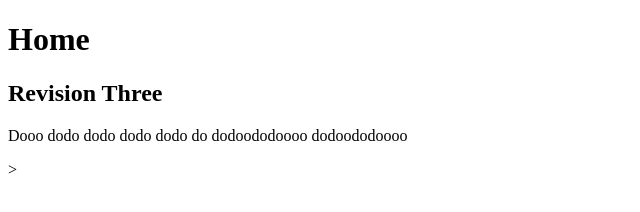
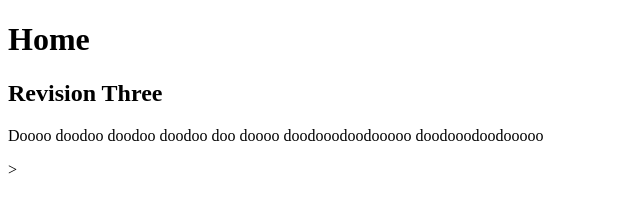
Before and after one commit to pwdalexfeng/MyFirstGitProject, a plain HTML site: page index.html in a window 1280 px wide. Shown: the whole page, without its empty margins (0-640 px from the left). Drawn offline with Linux system fonts and the light colour scheme.

Commit message:
revision four

```diff
--- a/index.html
+++ b/index.html
@@ -7,6 +7,6 @@
 	<body>
 		<h1>Home</h1>
 		<h2>Revision Three</h2>
-		<p>Dooo dodo dodo dodo dodo do dodoododoooo dodoododoooo</p>
+		<p>Doooo doodoo doodoo doodoo doo doooo doodooodoodooooo doodooodoodooooo</p>
 	</body>
 </html>>
```
